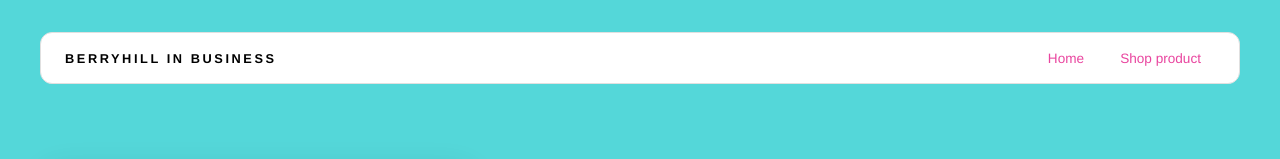
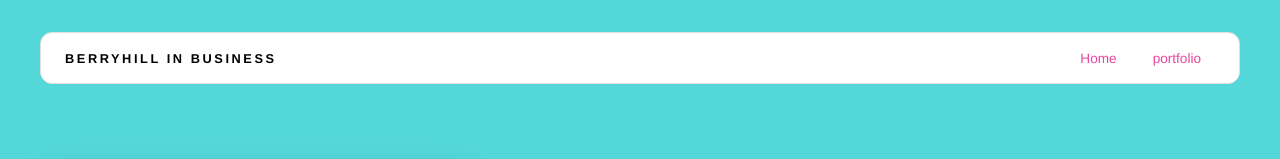
Before and after one commit to haileyberryhill/haileyberryhill.github.io, a plain HTML site: page index.html in a window 1280 px wide. Shown: the top 159 px of the page. Drawn offline with Linux system fonts and the light colour scheme.

```diff
--- a/index.html
+++ b/index.html
@@ -14,7 +14,7 @@
 <h1>Berryhill in Business</h1>
 <ul id="nav-ul">
 <li class="nav-li"><a href="index.html">Home</a></li>
-<li class="nav-li"><a href="portfolio.html">Shop product</a></li>
+<li class="nav-li"><a href="portfolio.html">portfolio</a></li>
 </ul>
 </nav>
 <main>
```
